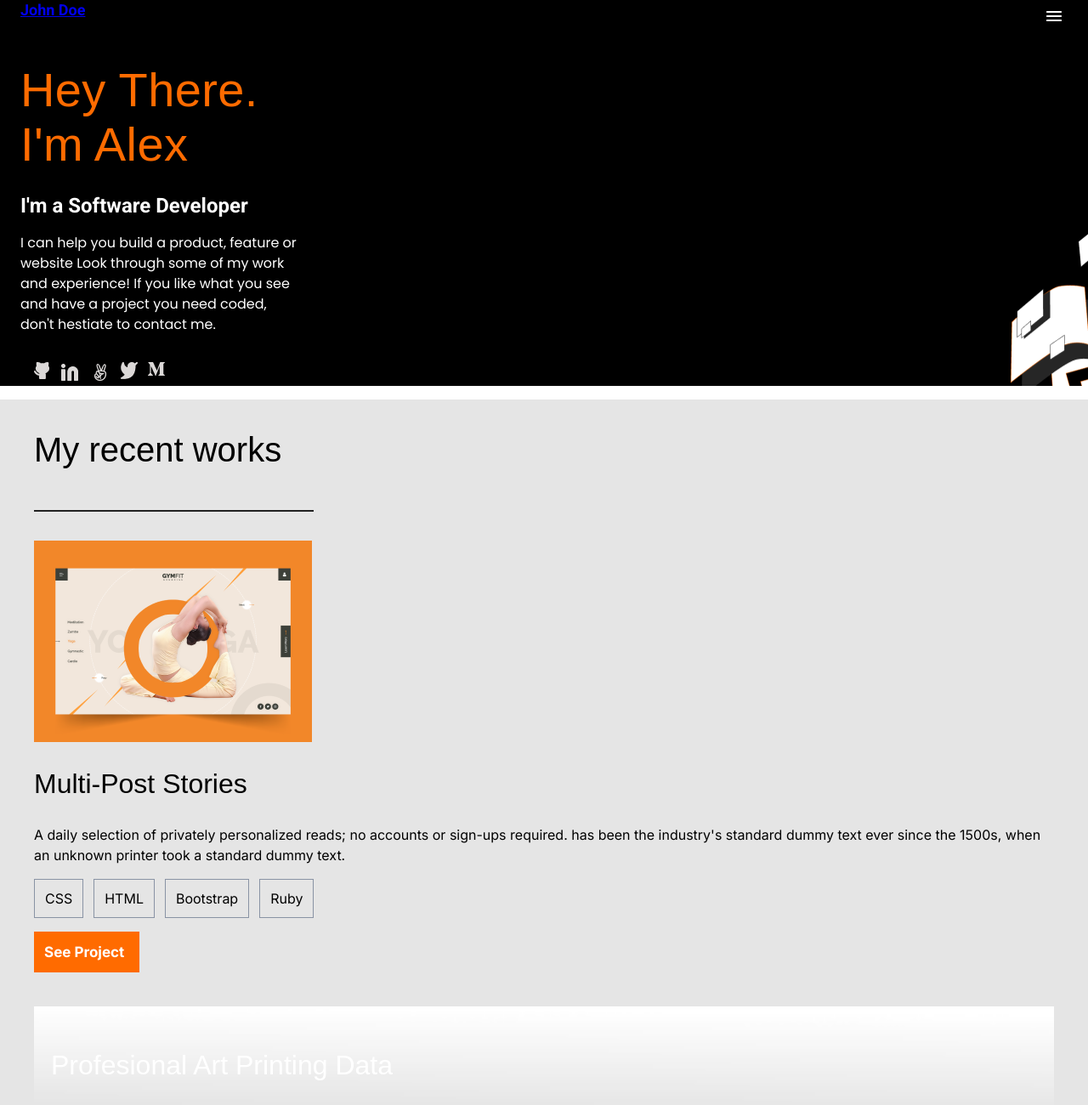
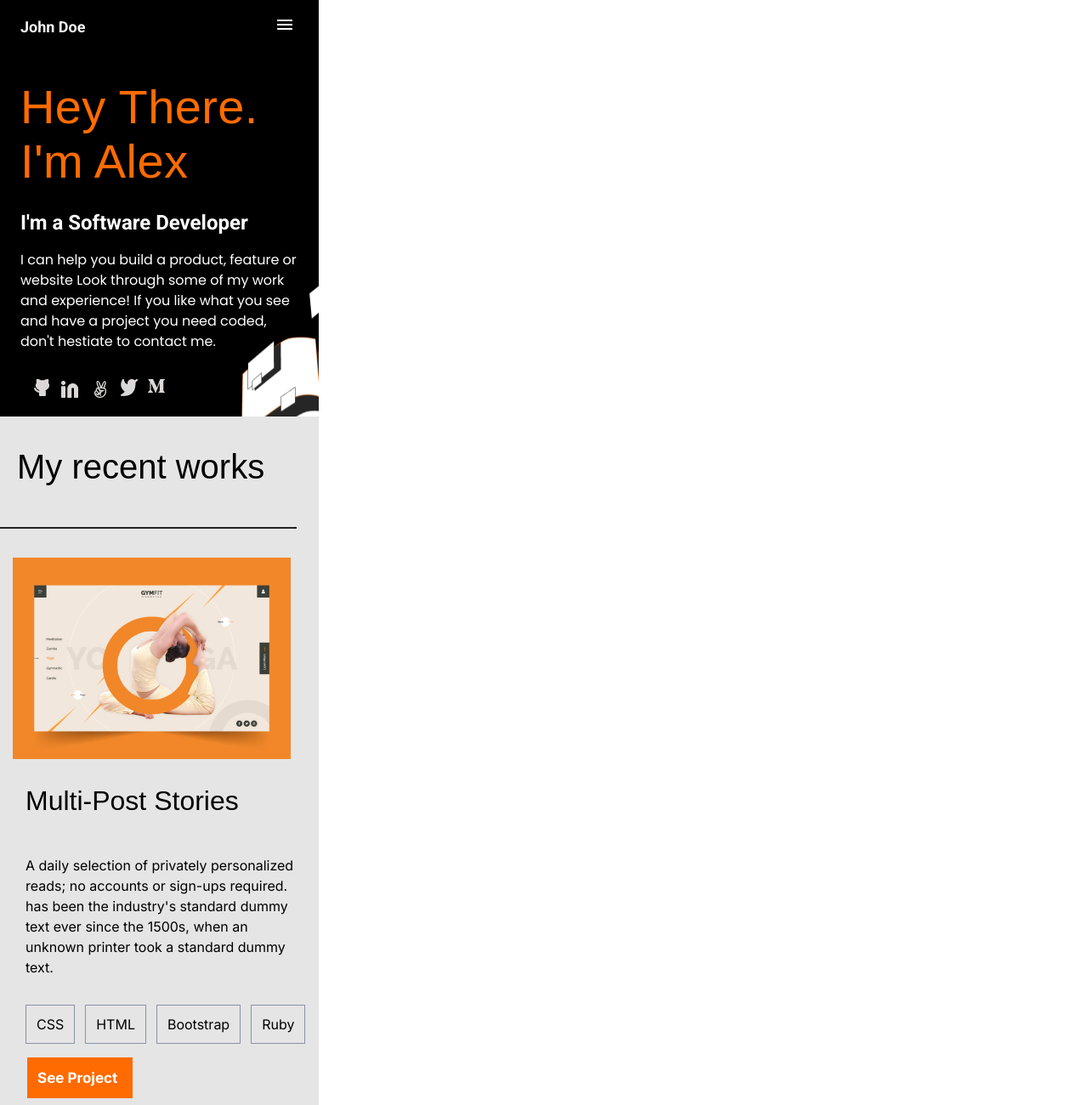
Before and after one commit to Daf98/portfolio, a plain HTML site: page index.html in a window 1280 px wide. Shown: the top 1300 px of the page at 85% size. Drawn offline with Linux system fonts and the light colour scheme.

Commit message:
Make changes to Works and About me section

```diff
--- a/css/styles.css
+++ b/css/styles.css
@@ -10,6 +10,15 @@ body {
   background-repeat: no-repeat;
   background-position: 100% 170%;
   color: white;
+  display: flex;
+  justify-content: center;
+  flex-direction: column;
+  width: 375px;
+}
+
+a {
+  text-decoration: none;
+  color: whitesmoke;
 }
 
 ul {
@@ -18,10 +27,9 @@ ul {
 
 .headline {
   margin: 0 24px 0 24px;
-  width: 327px;
   display: flex;
   flex-direction: column;
-  justify-content: flex-start;
+  justify-content: center;
 }
 
 .title {
@@ -48,6 +56,7 @@ ul {
   font-weight: 700;
   font-size: 18px;
   line-height: 24px;
+  padding-top: 20px;
 }
 
 .container {
@@ -90,18 +99,14 @@ ul {
   font-weight: 400;
   font-size: 40px;
   line-height: 52px;
-  width: 375px;
   left: 0;
   top: 682px;
-}
-
-.works {
-  margin-left: 40px;
-  margin-right: 40px;
+  padding-left: 20px;
 }
 
 .yoga {
   margin-top: 30px;
+  padding-left: 15px;
 }
 
 .border {
@@ -110,12 +115,21 @@ ul {
   left: 0;
   top: 107px;
   border: 1px solid #212121;
+  padding-left: 20px;
+}
+
+.overflow {
+  display: flex;
+  justify-content: center;
+  flex-direction: column;
+  padding-left: 20px;
 }
 
 .secondPage {
   background: #e5e5e5;
   display: grid;
   grid-template-columns: 1fr;
+  width: 375px;
 }
 
 .secondItem {
@@ -126,7 +140,9 @@ ul {
   flex-direction: column;
   justify-content: center;
   margin-top: 40px;
+  margin-left: 4px;
   padding: 20px;
+  width: 327px;
 }
 
 .bigText {
@@ -145,15 +161,18 @@ ul {
   font-size: 16px;
   line-height: 24px;
   color: white;
+  padding-right: 10px;
+  padding-left: 10px;
 }
 
 .mainText {
   color: black;
+  padding-left: 10px;
 }
 
 .socials {
   display: flex;
-  padding-left: 0;
+  padding-left: 10px;
 }
 
 .boxes {
@@ -187,6 +206,7 @@ ul {
   background: #ff6b00;
   color: white;
   border: 0;
+  margin-left: 12px;
 }
 
 .card1 {
@@ -218,13 +238,29 @@ ul {
   color: black;
 }
 
+.works {
+  display: flex;
+  flex-direction: column;
+  justify-content: center;
+}
+
+.cards {
+  display: flex;
+  flex-direction: column;
+  justify-content: center;
+}
+
 /* Third page */
 .aboutMe {
+  display: flex;
+  flex-direction: column;
+  justify-content: center;
   background-color: black;
   background-image: url('Frame.png');
   background-repeat: no-repeat;
   background-position: 100% 28%;
   color: #f4f5f7;
+  width: 375px;
 }
 
 .bioTitle {
@@ -236,6 +272,7 @@ ul {
   letter-spacing: 0.37px;
   color: #ff6b00;
   margin-bottom: 0;
+  margin-top: 0;
   padding: 24px;
   padding-top: 120px;
   display: flex;
@@ -264,6 +301,7 @@ ul {
   background: #ff6b00;
   border: 0;
   margin-left: 20px;
+  margin-right: 20px;
   color: white;
 }
 
@@ -287,7 +325,7 @@ ul {
 .rhombusIcon {
   background-image: url('shapes/Rhombus.png');
   background-repeat: no-repeat;
-  background-position: 21% 48%;
+  background-position: 18% 48%;
 }
 
 .circleIcon {
@@ -310,7 +348,6 @@ ul {
 }
 
 .whiteLine {
-  margin-left: 50px;
   padding-top: 320px;
   padding-bottom: 100px;
 }
--- a/index.html
+++ b/index.html
@@ -42,7 +42,7 @@
     <img src="css/Border.png" alt="Border" class="border"></div>
    <div class="card1">
        <img class="yoga" src="css/Works/Preview.png" alt="Preview"></div>
-   <div>
+   <div class="overflow">
        <h2 class="bigText mainText">Multi-Post Stories</h2>
        <p class="smallText mainText">A daily selection of privately personalized reads; no accounts or sign-ups required. has been the industry's standard dummy text ever since the 1500s, when an unknown printer took a standard dummy text.</p>
         <ul class="socials">
@@ -53,7 +53,9 @@
         </ul>
    <button type="button" class="specialButton">See Project</button>
     </div>
+</section>
 <!-- Cards -->
+<div class="cards">
    <div class="secondItem">
         <h2 class="bigText">Profesional Art Printing Data</h2>
         <p class="smallText">A daily selection of privately personalized reads; no accounts or sign-ups required. has been the industry's standard</p>
@@ -114,8 +116,9 @@
         </ul>
         <button type="button" class="regButton">See Project</button>
     </div>
+</div>
 <!-- End of cards -->
-  </section>
+
 </section>
 <!-- Third page -->
 <section class="aboutMe">
```
